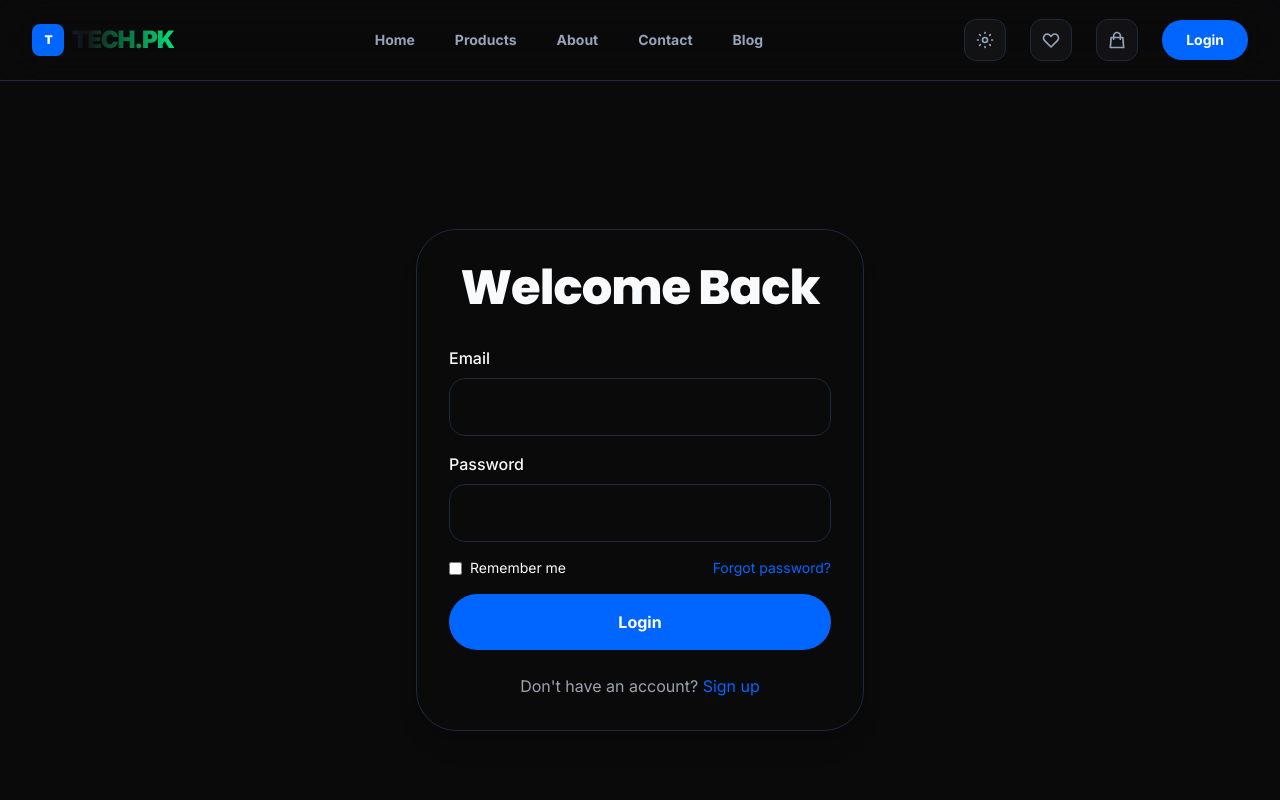
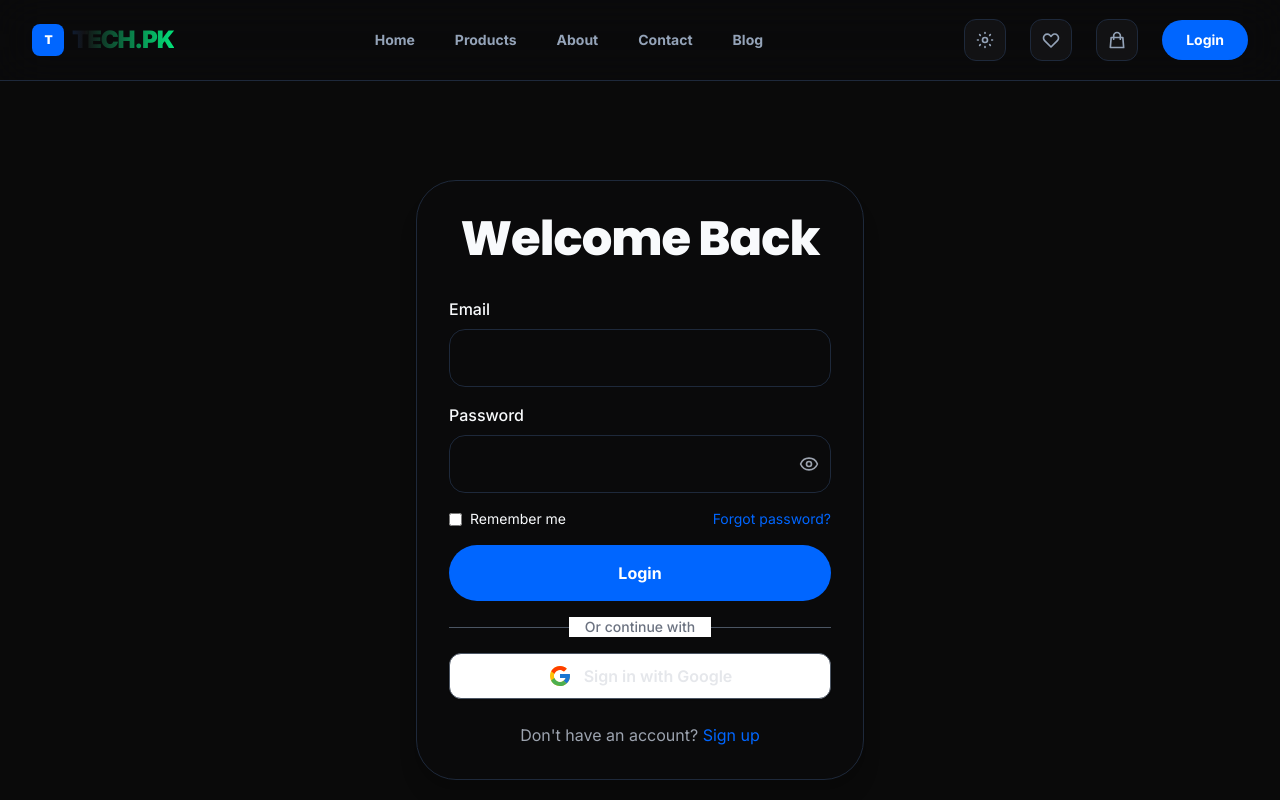
Before and after one commit to abdullahattar054-lgtm/tech-pk-frontend, a React (Vite) app: page /login in a window 1280 px wide. Shown: the top 800 px of the page. Built offline with nearby package versions, Linux system fonts and the light colour scheme.

Commit message:
feat: improve google button and add password toggle

```diff
--- a/package.json
+++ b/package.json
@@ -10,9 +10,11 @@
         "lint": "eslint . --ext js,jsx --report-unused-disable-directives --max-warnings 0"
     },
     "dependencies": {
+        "@react-oauth/google": "^0.13.4",
         "@react-three/drei": "^9.92.7",
         "@react-three/fiber": "^8.15.12",
         "@reduxjs/toolkit": "^2.0.1",
+        "@vercel/speed-insights": "^1.3.1",
         "aos": "^2.3.4",
         "axios": "^1.6.5",
         "framer-motion": "^10.18.0",
--- a/src/App.jsx
+++ b/src/App.jsx
@@ -3,6 +3,7 @@ import { useEffect } from 'react';
 import { useDispatch } from 'react-redux';
 import { setTheme } from './redux/slices/themeSlice';
 import { AnimatePresence, motion } from 'framer-motion';
+import { SpeedInsights } from "@vercel/speed-insights/react";
 
 // Pages
 import Home from './pages/Home';
@@ -95,6 +96,7 @@ function App() {
                     </motion.div>
                 </AnimatePresence>
             </main>
+            <SpeedInsights />
             <Footer />
             <ScrollToTop />
         </div>
--- /dev/null
+++ b/src/components/GoogleAuthWrapper.jsx
@@ -0,0 +1,14 @@
+import { GoogleOAuthProvider } from '@react-oauth/google';
+
+const GoogleAuthWrapper = ({ children }) => {
+    // Using the User provided Client ID
+    const clientId = "402759898682-vtrfq3m4siklnppkd1p749ogig0sncgj.apps.googleusercontent.com";
+
+    return (
+        <GoogleOAuthProvider clientId={clientId}>
+            {children}
+        </GoogleOAuthProvider>
+    );
+};
+
+export default GoogleAuthWrapper;
--- a/src/main.jsx
+++ b/src/main.jsx
@@ -6,6 +6,7 @@ import { ToastContainer } from 'react-toastify';
 import App from './App';
 import { store } from './redux/store';
 import './styles/globals.css';
+import GoogleAuthWrapper from './components/GoogleAuthWrapper';
 import 'react-toastify/dist/ReactToastify.css';
 
 // Initialize theme
@@ -15,6 +16,7 @@ document.documentElement.classList.toggle('dark', savedTheme === 'dark');
 ReactDOM.createRoot(document.getElementById('root')).render(
     <React.StrictMode>
         <Provider store={store}>
+            <GoogleAuthWrapper>
                 <BrowserRouter>
                     <App />
                     <ToastContainer
@@ -30,6 +32,7 @@ ReactDOM.createRoot(document.getElementById('root')).render(
                         theme={savedTheme}
                     />
                 </BrowserRouter>
+            </GoogleAuthWrapper>
         </Provider>
     </React.StrictMode>
 );
--- a/src/pages/LoginPage.jsx
+++ b/src/pages/LoginPage.jsx
@@ -1,14 +1,33 @@
 import { useState } from 'react';
 import { Link, useNavigate } from 'react-router-dom';
 import { useDispatch, useSelector } from 'react-redux';
-import { login } from '../redux/slices/authSlice';
+import { login, googleLogin } from '../redux/slices/authSlice';
 import { toast } from 'react-toastify';
+import { useGoogleLogin } from '@react-oauth/google';
+import { Eye, EyeOff } from 'lucide-react';
+import { FcGoogle } from 'react-icons/fc';
 
 const LoginPage = () => {
     const [formData, setFormData] = useState({ email: '', password: '' });
+    const [showPassword, setShowPassword] = useState(false);
     const dispatch = useDispatch();
     const navigate = useNavigate();
     const { loading } = useSelector((state) => state.auth);
+
+    const loginWithGoogle = useGoogleLogin({
+        onSuccess: async (tokenResponse) => {
+            const result = await dispatch(googleLogin(tokenResponse.access_token));
+            if (!result.error) {
+                toast.success('Login successful!');
+                navigate('/');
+            } else {
+                toast.error(result.payload || 'Google Login failed');
+            }
+        },
+        onError: () => {
+            toast.error('Google Sign In was unsuccessful. Try again later');
+        }
+    });
 
     const handleChange = (e) => {
         const { name, value } = e.target;
@@ -57,14 +76,23 @@ const LoginPage = () => {
                     </div>
                     <div>
                         <label className="block font-medium mb-2">Password</label>
+                        <div className="relative">
                             <input
-                            type="password"
+                                type={showPassword ? 'text' : 'password'}
                                 name="password"
-                            className="input-field"
+                                className="input-field pr-10"
                                 value={formData.password}
                                 onChange={handleChange}
                                 required
                             />
+                            <button
+                                type="button"
+                                className="absolute right-3 top-1/2 -translate-y-1/2 text-gray-400 hover:text-gray-600 dark:hover:text-gray-300"
+                                onClick={() => setShowPassword(!showPassword)}
+                            >
+                                {showPassword ? <EyeOff size={20} /> : <Eye size={20} />}
+                            </button>
+                        </div>
                     </div>
                     <div className="flex items-center justify-between">
                         <label className="flex items-center">
@@ -78,6 +106,26 @@ const LoginPage = () => {
                     <button type="submit" className="btn-primary w-full" disabled={loading}>
                         {loading ? 'Logging in...' : 'Login'}
                     </button>
+
+                    <div className="relative my-6">
+                        <div className="absolute inset-0 flex items-center">
+                            <div className="w-full border-t border-gray-300 dark:border-gray-600"></div>
+                        </div>
+                        <div className="relative flex justify-center text-sm">
+                            <span className="px-4 bg-white dark:bg-card-dark text-gray-500 font-medium">Or continue with</span>
+                        </div>
+                    </div>
+
+                    <div className="flex justify-center">
+                        <button
+                            type="button"
+                            onClick={() => loginWithGoogle()}
+                            className="w-full flex items-center justify-center gap-3 bg-white dark:bg-dark-bg border border-gray-300 dark:border-gray-600 hover:bg-gray-50 dark:hover:bg-gray-800 text-gray-700 dark:text-gray-200 font-semibold py-2.5 px-4 rounded-xl transition-all duration-200 shadow-sm"
+                        >
+                            <FcGoogle size={24} />
+                            Sign in with Google
+                        </button>
+                    </div>
                 </form>
                 <p className="text-center mt-6 text-gray-600 dark:text-gray-400">
                     Don't have an account?{' '}
--- a/src/pages/SignupPage.jsx
+++ b/src/pages/SignupPage.jsx
@@ -3,6 +3,7 @@ import { Link, useNavigate } from 'react-router-dom';
 import { useDispatch, useSelector } from 'react-redux';
 import { register } from '../redux/slices/authSlice';
 import { toast } from 'react-toastify';
+import { Eye, EyeOff } from 'lucide-react';
 
 const SignupPage = () => {
     const [formData, setFormData] = useState({
@@ -11,6 +12,9 @@ const SignupPage = () => {
         password: '',
         confirmPassword: ''
     });
+    const [showPassword, setShowPassword] = useState(false);
+    const [showConfirmPassword, setShowConfirmPassword] = useState(false);
+
     const dispatch = useDispatch();
     const navigate = useNavigate();
     const { loading } = useSelector((state) => state.auth);
@@ -90,24 +94,42 @@ const SignupPage = () => {
                         className="input-field"
                         required
                     />
+                    <div className="relative">
                         <input
-                        type="password"
+                            type={showPassword ? "text" : "password"}
                             name="password"
                             value={formData.password}
                             onChange={handleChange}
                             placeholder="Password"
-                        className="input-field"
+                            className="input-field pr-10"
                             required
                         />
+                        <button
+                            type="button"
+                            className="absolute right-3 top-1/2 -translate-y-1/2 text-gray-400 hover:text-gray-600 dark:hover:text-gray-300"
+                            onClick={() => setShowPassword(!showPassword)}
+                        >
+                            {showPassword ? <EyeOff size={20} /> : <Eye size={20} />}
+                        </button>
+                    </div>
+                    <div className="relative">
                         <input
-                        type="password"
+                            type={showConfirmPassword ? "text" : "password"}
                             name="confirmPassword"
                             value={formData.confirmPassword}
                             onChange={handleChange}
                             placeholder="Confirm Password"
-                        className="input-field"
+                            className="input-field pr-10"
                             required
                         />
+                        <button
+                            type="button"
+                            className="absolute right-3 top-1/2 -translate-y-1/2 text-gray-400 hover:text-gray-600 dark:hover:text-gray-300"
+                            onClick={() => setShowConfirmPassword(!showConfirmPassword)}
+                        >
+                            {showConfirmPassword ? <EyeOff size={20} /> : <Eye size={20} />}
+                        </button>
+                    </div>
                     <button type="submit" className="btn-primary w-full" disabled={loading}>
                         {loading ? 'Creating Account...' : 'Sign Up'}
                     </button>
--- a/src/services/api.js
+++ b/src/services/api.js
@@ -1,6 +1,6 @@
 import axios from 'axios';
 
-const API_URL = import.meta.env.VITE_API_URL || 'http://localhost:5000/api/v1';
+const API_URL = import.meta.env.VITE_API_URL || 'https://new-project-1-beta-one.vercel.app/api/v1';
 
 // Create axios instance
 const api = axios.create({
--- a/src/utils/constants.js
+++ b/src/utils/constants.js
@@ -1,6 +1,6 @@
 // Application Constants
 
-export const API_URL = import.meta.env.VITE_API_URL || 'http://localhost:5000/api/v1';
+export const API_URL = import.meta.env.VITE_API_URL || 'https://new-project-1-beta-one.vercel.app/api/v1';
 export const SITE_NAME = import.meta.env.VITE_SITE_NAME || 'TECH.PK';
 
 // Product Categories
```
Also changed, not shown: src/redux/slices/authSlice.js (+29 -0 lines), src/services/authService.js (+10 -0 lines), 2 other files (tests, documents, lock files or other folders). Lines whose indentation alone changed are shown as unchanged.
